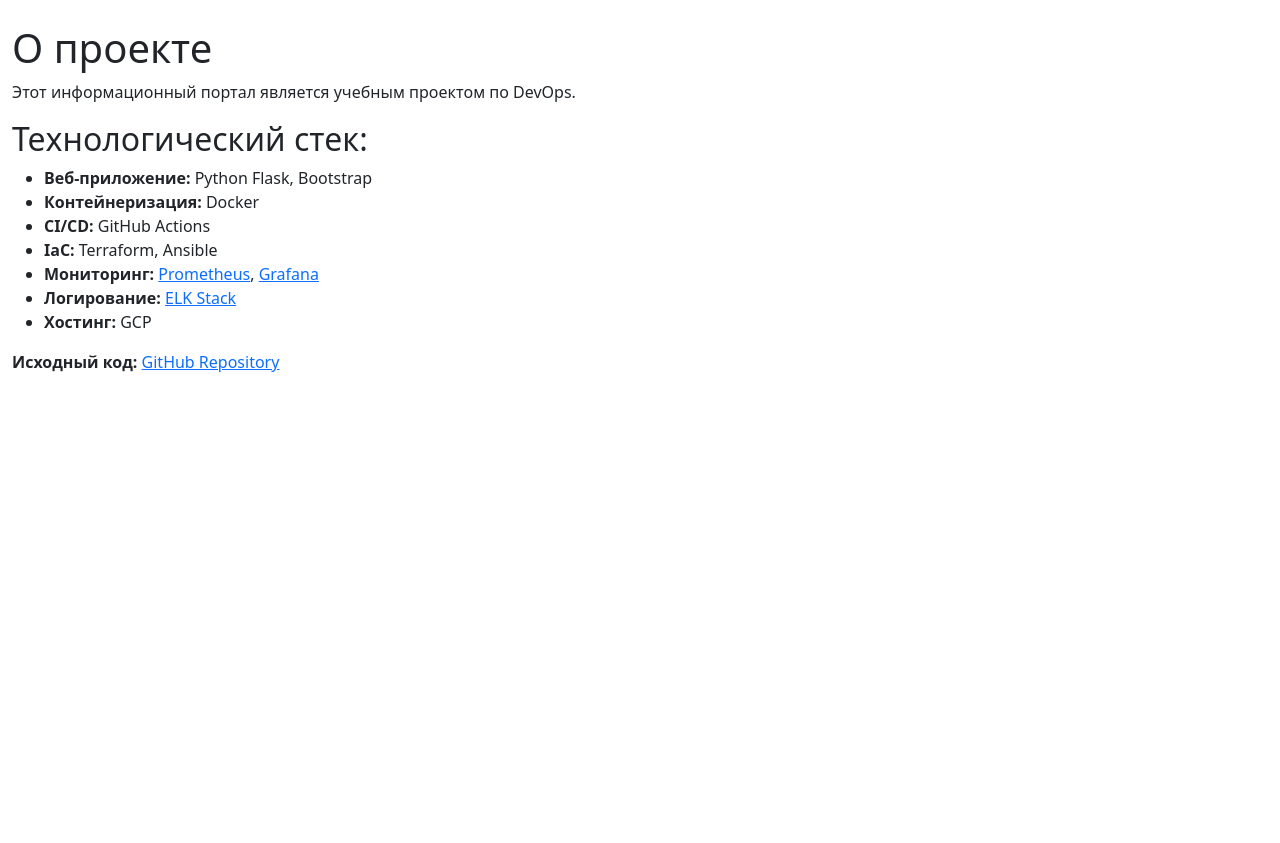
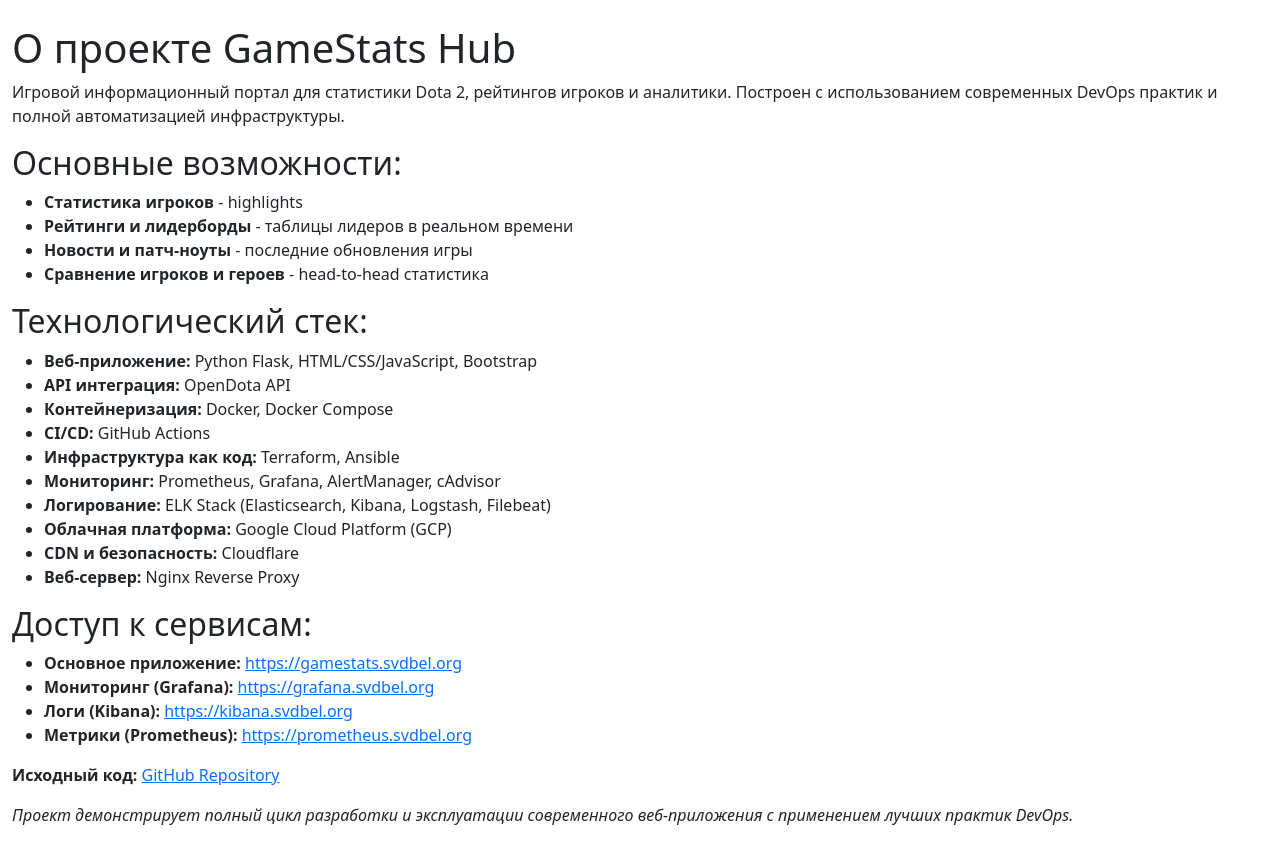
Before and after one commit to svdbel/GameStats-Hub, a Flask app: page /about in a window 1280 px wide. Shown: the part 56-899 px from the top of the page. Before the commit the page ends 428 px from the top, so only its background shows below. Run offline with Flask 3, Linux system fonts and the light colour scheme.

Commit message:
Edit about.html

```diff
--- a/frontend/templates/about.html
+++ b/frontend/templates/about.html
@@ -1,17 +1,44 @@
 {% extends "base.html" %}
 {% block content %}
-<h1>О проекте</h1>
-<p>Этот информационный портал является учебным проектом по DevOps.</p>
-<h2>Технологический стек:</h2>
+<h1>О проекте GameStats Hub</h1>
+<p>Игровой информационный портал для статистики Dota 2, рейтингов игроков и аналитики. Построен с использованием
+    современных DevOps практик и полной автоматизацией инфраструктуры.</p>
+
+<h2> Основные возможности:</h2>
 <ul>
-    <li><strong>Веб-приложение:</strong> Python Flask, Bootstrap</li>
-    <li><strong>Контейнеризация:</strong> Docker</li>
+    <li><strong>Статистика игроков</strong> - highlights </li>
+    <li><strong>Рейтинги и лидерборды</strong> - таблицы лидеров в реальном времени</li>
+    <li><strong>Новости и патч-ноуты</strong> - последние обновления игры</li>
+    <li><strong>Сравнение игроков и героев</strong> - head-to-head статистика</li>
+</ul>
+
+<h2> Технологический стек:</h2>
+<ul>
+    <li><strong>Веб-приложение:</strong> Python Flask, HTML/CSS/JavaScript, Bootstrap</li>
+    <li><strong>API интеграция:</strong> OpenDota API</li>
+    <li><strong>Контейнеризация:</strong> Docker, Docker Compose</li>
     <li><strong>CI/CD:</strong> GitHub Actions</li>
-    <li><strong>IaC:</strong> Terraform, Ansible</li>
-    <li><strong>Мониторинг:</strong> <a href="https://prometheus.svdbel.org">Prometheus</a>, <a
-            href="https://grafana.svdbel.org">Grafana</a></li>
-    <li><strong>Логирование:</strong> <a href="https://kibana.svdbel.org/">ELK Stack</a></li>
-    <li><strong>Хостинг:</strong> GCP</li>
+    <li><strong>Инфраструктура как код:</strong> Terraform, Ansible</li>
+    <li><strong>Мониторинг:</strong> Prometheus, Grafana, AlertManager, cAdvisor</li>
+    <li><strong>Логирование:</strong> ELK Stack (Elasticsearch, Kibana, Logstash, Filebeat)</li>
+    <li><strong>Облачная платформа:</strong> Google Cloud Platform (GCP)</li>
+    <li><strong>CDN и безопасность:</strong> Cloudflare</li>
+    <li><strong>Веб-сервер:</strong> Nginx Reverse Proxy</li>
 </ul>
-<p><strong>Исходный код:</strong> <a href="https://github.com/svdbel/GameStats-Hub">GitHub Repository</a></p>
+
+<h2> Доступ к сервисам:</h2>
+<ul>
+    <li><strong>Основное приложение:</strong> <a href="https://gamestats.svdbel.org">https://gamestats.svdbel.org</a>
+    </li>
+    <li><strong>Мониторинг (Grafana):</strong> <a href="https://grafana.svdbel.org">https://grafana.svdbel.org</a></li>
+    <li><strong>Логи (Kibana):</strong> <a href="https://kibana.svdbel.org">https://kibana.svdbel.org</a></li>
+    <li><strong>Метрики (Prometheus):</strong> <a href="https://prometheus.svdbel.org">https://prometheus.svdbel.org</a>
+    </li>
+</ul>
+
+<p><strong> Исходный код:</strong> <a href="https://github.com/svdbel/GameStats-Hub" target="_blank">GitHub
+        Repository</a></p>
+
+<p><em>Проект демонстрирует полный цикл разработки и эксплуатации современного веб-приложения с применением лучших
+        практик DevOps.</em></p>
 {% endblock %}
```
